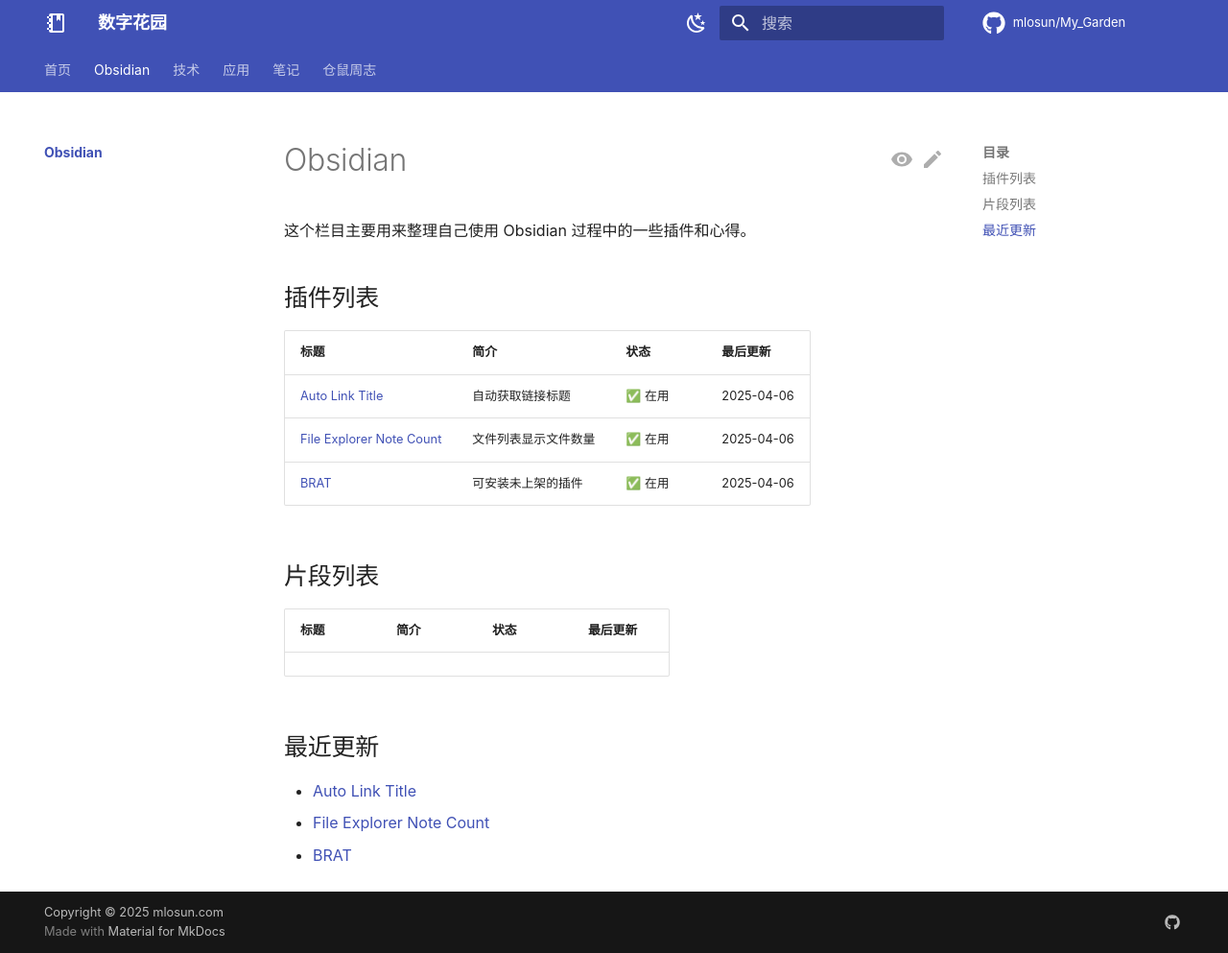
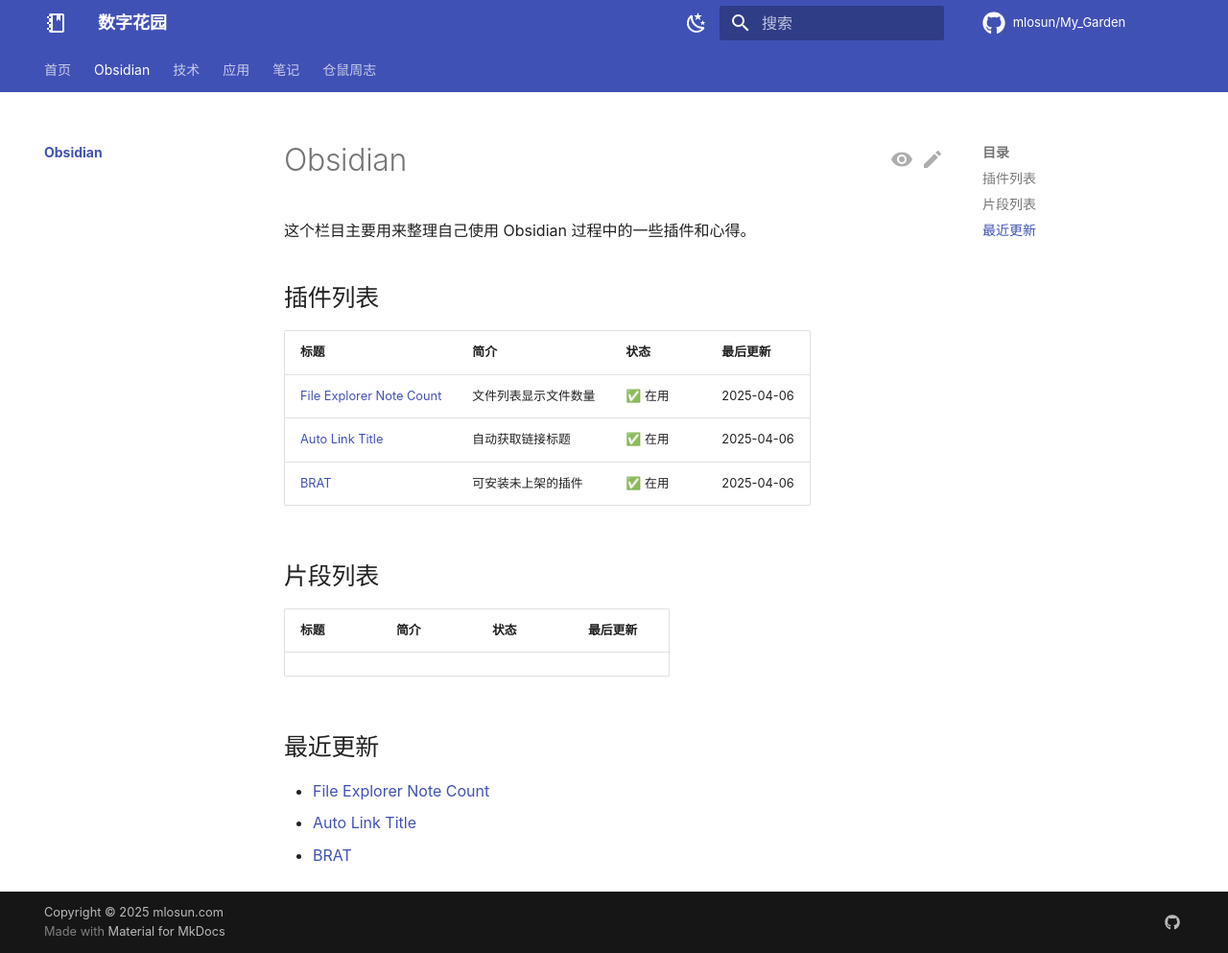
Before and after one commit to mlosun/My_Garden, an MkDocs documentation site: the page built from docs/obsidian/index.md, in a window 1280 px wide and 993 px high. Shown: the whole window at 96% size. Built offline with MkDocs 1.6.1 and Material for MkDocs 9.7.7, drawn with Linux system fonts in a browser that asks for light colours; comment, search, counter and statistics services are not loaded.

```diff
--- a/docs/obsidian/index.md
+++ b/docs/obsidian/index.md
@@ -11,8 +11,8 @@ title: Obsidian
 
 | 标题                                                                               | 简介         | 状态   | 最后更新       |
 | -------------------------------------------------------------------------------- | ---------- | ---- | ---------- |
+| [File Explorer Note Count](./plugins/File%20Explorer%20Note%20Count.md) | 文件列表显示文件数量 | ✅ 在用 | 2025-04-06 |
 | [Auto Link Title](./plugins/Auto%20Link%20Title.md)                   | 自动获取链接标题   | ✅ 在用 | 2025-04-06 |
-| [File Explorer Note Count](./plugins/File%20Explorer%20Note%20Count.md) | 文件列表显示文件数量 | ✅ 在用 | 2025-04-06 |
 | [BRAT](./plugins/BRAT.md)                                         | 可安装未上架的插件  | ✅ 在用 | 2025-04-06 |
 
 
@@ -24,6 +24,6 @@ title: Obsidian
 
 ## 最近更新
 
+- [File Explorer Note Count](./plugins/File%20Explorer%20Note%20Count.md)
 - [Auto Link Title](./plugins/Auto%20Link%20Title.md)
-- [File Explorer Note Count](./plugins/File%20Explorer%20Note%20Count.md)
 - [BRAT](./plugins/BRAT.md)
```
